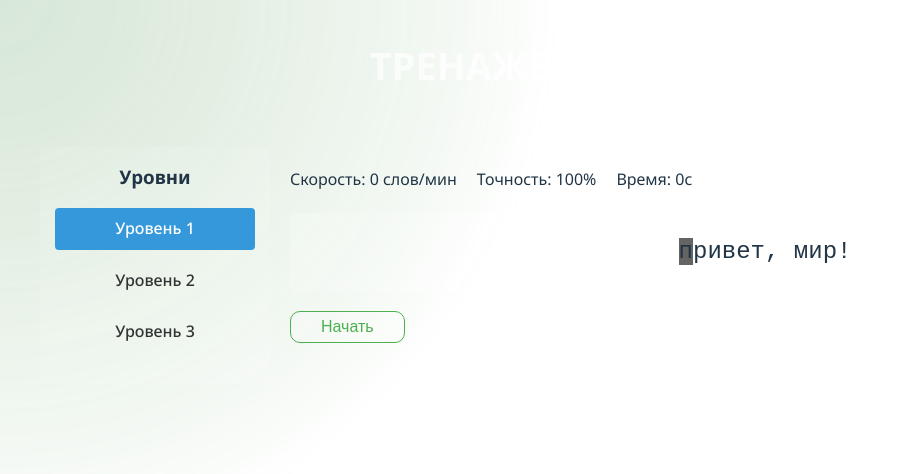
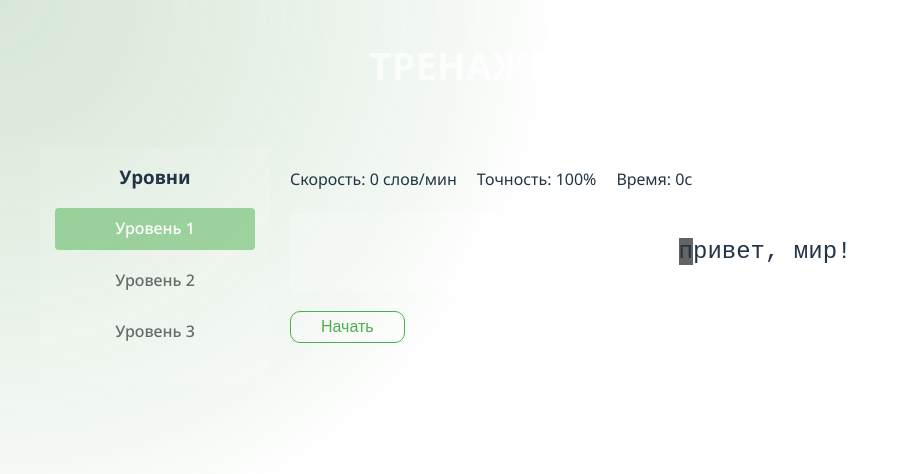
Before and after one commit to IlyaKrapivnoy/blind-typing-app, a Vue app: page /level/1 in a window 1280 px wide. Shown: the top 474 px of the page, without its empty margins (0-909 px from the left). Built offline with nearby package versions, Linux system fonts and the light colour scheme.

Commit message:
fix: change level section styles

```diff
--- a/src/components/TypingArea.vue
+++ b/src/components/TypingArea.vue
@@ -268,7 +268,7 @@ export default {
 
 .levels-sidebar a {
   text-decoration: none;
-  color: #333;
+  color: #6a6a6a;
   display: block;
   padding: 8px;
   border-radius: 4px;
@@ -279,8 +279,9 @@ export default {
 }
 
 .levels-sidebar a.active {
-  background: #3498db;
+  background: rgba(76, 175, 80, .5);
   color: white;
+  outline: none;
 }
 
 .main-content {
```
